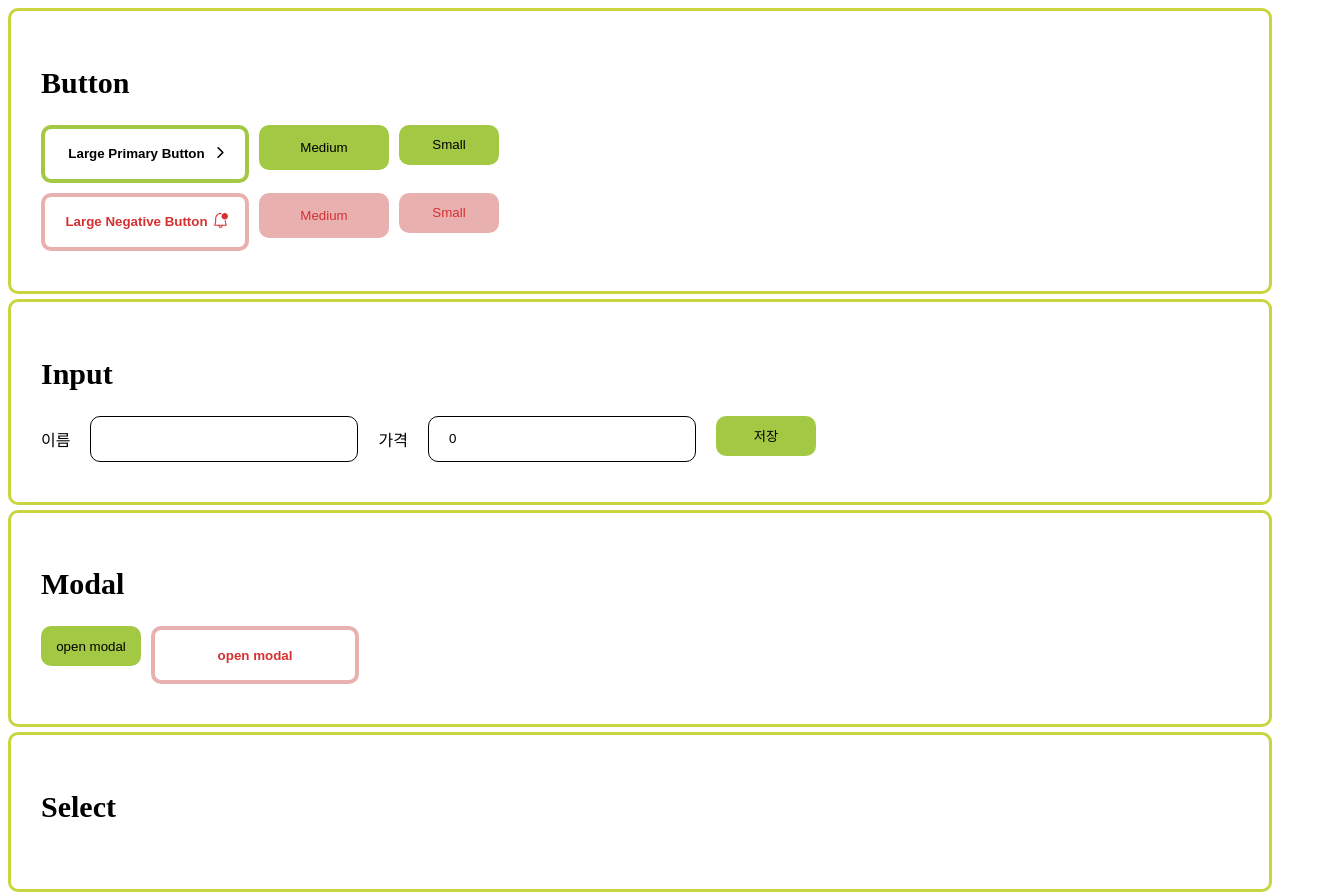
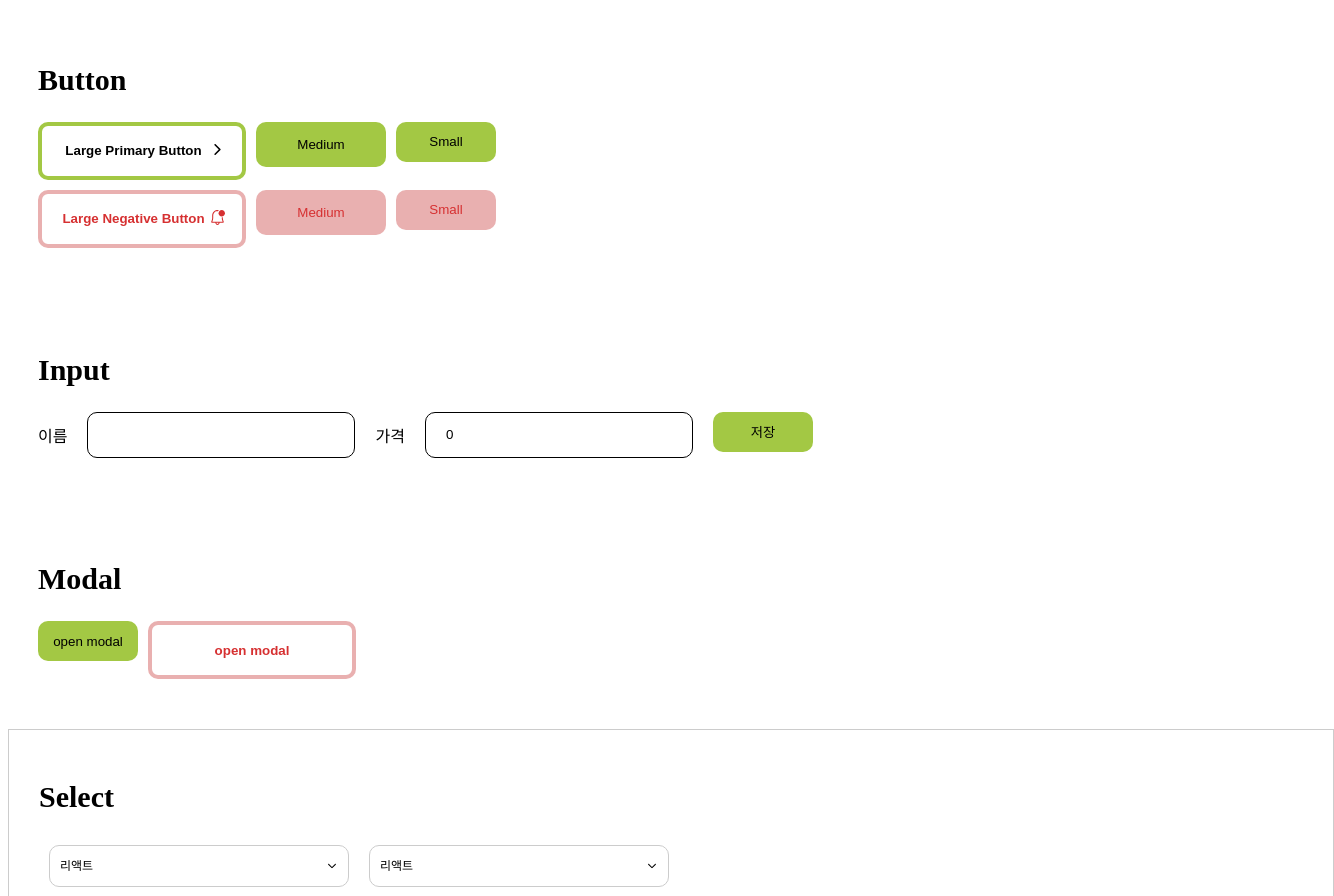
Before and after one commit to junvely/react_Lv3, a React (Create React App) app: page / in a window 1280 px wide. Shown: the top 896 px of the page, 1334 px wide, since content can reach past the window. Built offline with nearby package versions, Linux system fonts and the light colour scheme.

Commit message:
Feact : Select 컴포넌트 기능 개발 및 디자인

```diff
--- a/src/components/Select.jsx
+++ b/src/components/Select.jsx
@@ -1,7 +1,37 @@
-import React from "react";
+import React, { useState } from "react";
+import { IoIosArrowDown } from "react-icons/io";
+import {
+  StDropDown,
+  StSelectButton,
+  StSelectCon,
+} from "../styles/Select.styles";
 
-function Select() {
-  return <div>Select</div>;
+function Select({ position }) {
+  const subjects = ["리액트", "자바", "스프링", "리액트네이티브"];
+  const [selectToggle, setSelectToggle] = useState(false);
+  const [selected, setSelected] = useState("리액트");
+
+  const toggleChange = () => {
+    setSelectToggle(!selectToggle);
+  };
+
+  return (
+    <StSelectCon>
+      <StSelectButton onClick={toggleChange}>
+        <p>{selected}</p>
+        <IoIosArrowDown></IoIosArrowDown>
+      </StSelectButton>
+      <StDropDown position={position}>
+        {selectToggle && (
+          <ul>
+            {subjects.map((data) => {
+              return <li onClick={() => setSelected(data)}>{data}</li>;
+            })}
+          </ul>
+        )}
+      </StDropDown>
+    </StSelectCon>
+  );
 }
 
 export default Select;
--- a/src/components/SelectSec.jsx
+++ b/src/components/SelectSec.jsx
@@ -1,12 +1,18 @@
 import React from "react";
-import { StFlexCon, StSection, StTitle } from "../styles/them";
+import { StFlexCon, StTitle } from "../styles/them";
+import Select from "./Select";
+import { StSecCon } from "../styles/Select.styles";
 
 function SelectSec({ children }) {
   return (
-    <StSection>
+    <StSecCon>
       <StTitle>{children}</StTitle>
+      <StFlexCon>
+        <Select position="absolute"></Select>
+        <Select></Select>
+      </StFlexCon>
       <StFlexCon></StFlexCon>
-    </StSection>
+    </StSecCon>
   );
 }
 
--- /dev/null
+++ b/src/styles/Select.styles.js
@@ -0,0 +1,64 @@
+import styled from "styled-components";
+
+export const StSecCon = styled.div`
+  width: 100%;
+  height: 200px;
+  padding: 30px;
+  border: 1px solid #ccc;
+  overflow: hidden;
+`;
+
+export const StSelectCon = styled.div`
+  width: 300px;
+  margin: 10px;
+`;
+
+export const StSelectButton = styled.div`
+  width: 100%;
+  font-size: 12px;
+  line-height: 40px;
+  display: flex;
+  justify-content: space-between;
+  align-items: center;
+  padding: 0 10px;
+  margin-right: 10px;
+  border: 1px solid #ccc;
+  border-radius: 10px;
+  box-sizing: border-box;
+  cursor: pointer;
+
+  p {
+    padding: 0;
+    margin: 0;
+  }
+`;
+
+export const StDropDown = styled.div`
+  width: 100%;
+
+  ul,
+  li {
+    list-style: none;
+    padding: 0;
+    border-radius: 5px;
+    overflow: hidden;
+  }
+  ul {
+    width: 300px;
+    background-color: #fff;
+    border: 1px solid #ccc;
+    position: absolute;
+    position: ${(props) => props.position || "relative"};
+    z-index: 1000;
+
+    li {
+      padding: 10px;
+      font-size: 12px;
+      transition: all 0.2s;
+      cursor: pointer;
+      &:hover {
+        background-color: #ccc;
+      }
+    }
+  }
+`;
--- a/src/styles/them.js
+++ b/src/styles/them.js
@@ -12,9 +12,9 @@
 
 export const StSection = styled.section`
   padding: 30px;
-  margin-bottom: 5px;
-  border: 3px solid ${colors.green};
   border-radius: 10px;
+  margin-bottom: 10px;
+  overflow: hidden;
 `;
 
 export const StTitle = styled.h1`
```
